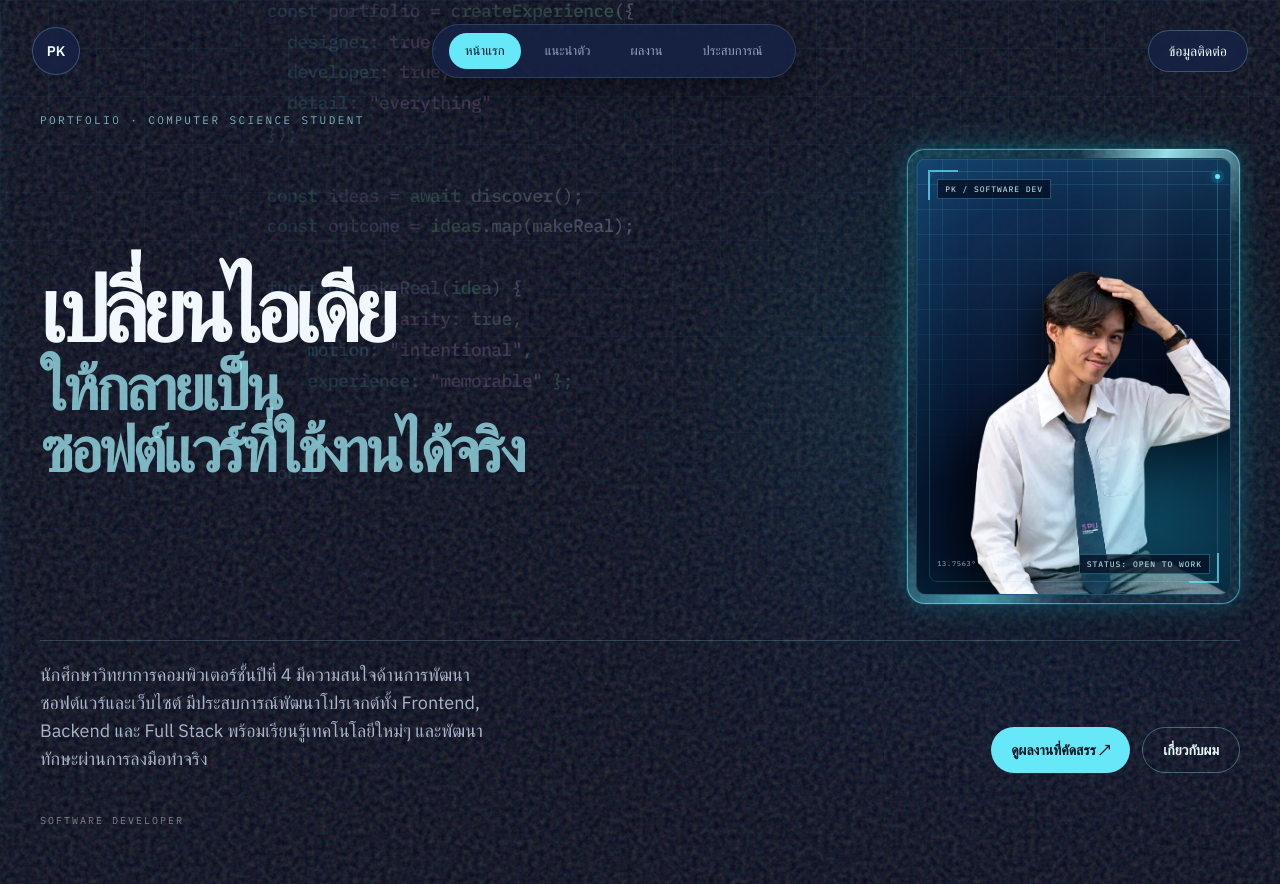
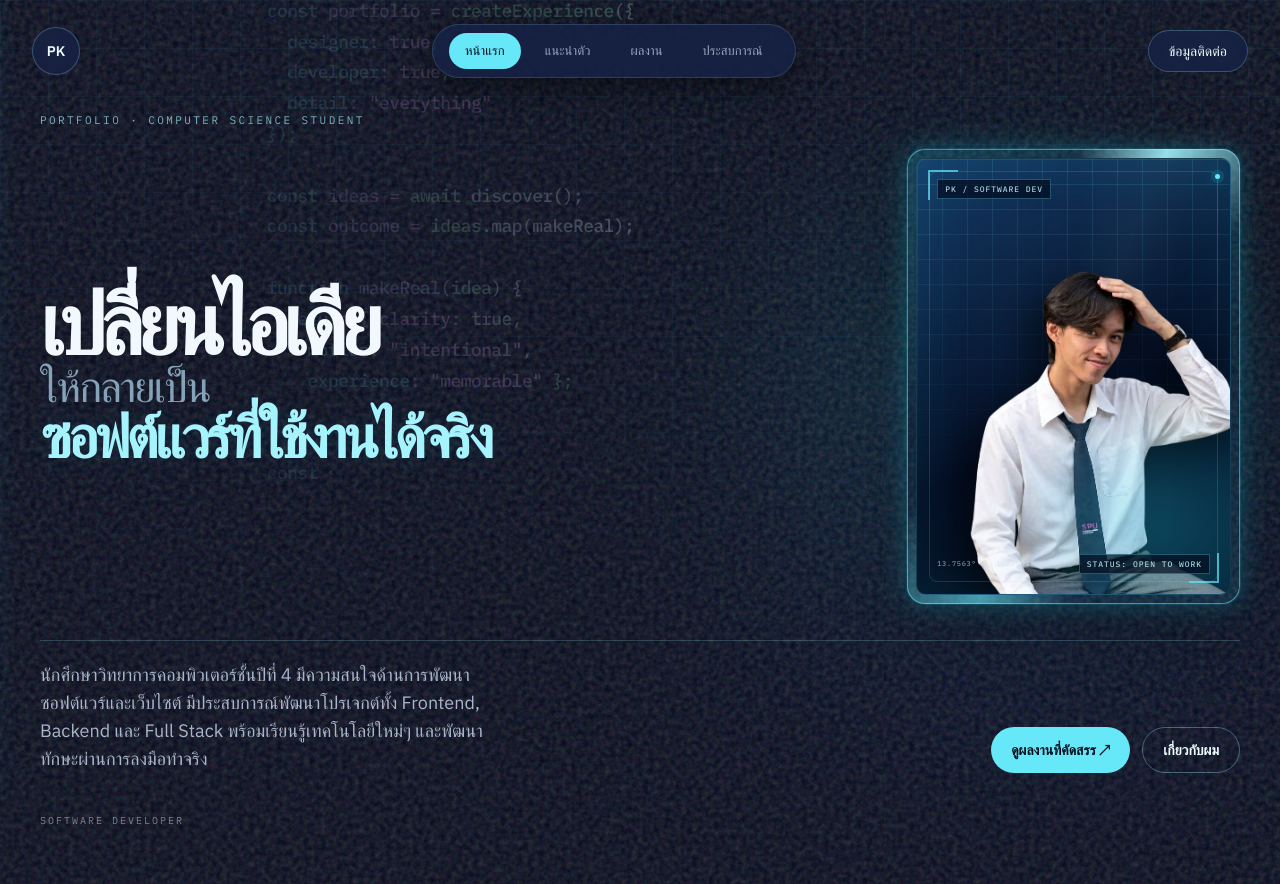
Before and after one commit to puttitepPK/Portfolio-Website, a React (Vite) app: page / in a window 1280 px wide. Built offline with nearby package versions, Linux system fonts and the light colour scheme.

Commit message:
Update Commit

```diff
--- a/src/components/About.jsx
+++ b/src/components/About.jsx
@@ -1,4 +1,4 @@
-import { education1, education2, languages } from "../data";
+import { education1, education2, languages, profile } from "../data";
 import Skills from "./Skills";
 
 export default function About() {
@@ -15,6 +15,9 @@ export default function About() {
       <article className="about-profile-card">
         <div className="about-profile-card__copy">
           <p className="about-profile-card__label">PROFILE / 2026</p>
+          <h3 className="about-profile-card__name">
+            {profile.nameTh.split(" ")[0]} <em>{profile.nameTh.split(" ").slice(1).join(" ")}</em>
+          </h3>
           <div className="about-profile-card__text">
             <p>
               นักศึกษาวิทยาการคอมพิวเตอร์ชั้นปีที่ 4
--- a/src/components/Hero.jsx
+++ b/src/components/Hero.jsx
@@ -53,7 +53,11 @@ export default function Hero({ navigate }) {
       <div className="hero-content relative z-10 mx-auto flex w-full max-w-[1480px] flex-col justify-end">
         <p className="mb-5 font-mono text-[11px] uppercase tracking-[.22em] text-cyan-200/70">Portfolio · COMPUTER SCIENCE STUDENT</p>
         <div className="hero-title-layout">
-          <h1 className="hero-title"><span className="hero-title__primary">เปลี่ยนไอเดีย</span><span className="hero-title__accent">ให้กลายเป็น<br />ซอฟต์แวร์ที่ใช้งานได้จริง</span></h1>
+          <h1 className="hero-title">
+            <span className="hero-title__primary">เปลี่ยนไอเดีย</span>
+            <span className="hero-title__connector">ให้กลายเป็น</span>
+            <span className="hero-title__accent">ซอฟต์แวร์ที่ใช้งานได้จริง</span>
+          </h1>
           <div className="hero-portrait-frame">
             <div className="hero-portrait" aria-hidden="true">
               <div className="hero-portrait__grid" />
--- a/src/index.css
+++ b/src/index.css
@@ -194,20 +194,28 @@
   gap: clamp(1.5rem, 3vw, 4rem);
 }
 .hero-title-layout h1 {
-  max-width: 850px;
+  max-width: 900px;
   margin: 0;
-  font: 600 clamp(3.5rem, 7vw, 7.5rem)/.88 "Space Grotesk", sans-serif;
+  font: 600 clamp(3.5rem, 6.7vw, 7.3rem)/.9 "Space Grotesk", sans-serif;
   letter-spacing: -.075em;
 }
 .hero-title span { display: block; }
 .hero-title__primary { color: #f1f9ff; }
+.hero-title__connector {
+  margin-top: .13em;
+  color: rgba(186,230,253,.67);
+  font-size: .5em;
+  font-weight: 500;
+  letter-spacing: -.045em;
+}
 .hero-title__accent {
-  margin-top: .12em;
-  color: rgba(165,243,252,.72);
-  font-size: .7em;
-  line-height: .98;
-  letter-spacing: -.06em;
+  margin-top: .03em;
+  color: #a5f3fc;
+  font-size: .69em;
+  line-height: .96;
+  letter-spacing: -.065em;
   text-wrap: balance;
+  text-shadow: 0 0 28px rgba(34,211,238,.12);
 }
 
 @media (min-width: 1200px) {
@@ -226,7 +234,9 @@
     gap: 1.5rem;
   }
   .hero-title-layout h1 { font-size: clamp(3.1rem, 15vw, 5.3rem); }
-  .hero-title__accent { font-size: .74em; }
+  .hero-title-layout h1 { max-width: 100%; line-height: .91; }
+  .hero-title__connector { margin-top: .18em; font-size: .54em; }
+  .hero-title__accent { margin-top: .06em; font-size: .7em; }
   .hero-portrait {
     opacity: .9;
   }
@@ -591,6 +601,21 @@
 .contact-terminal__lead > span { display: flex; align-items: center; gap: 9px; color: #a5f3fc; font: 500 10px/1 "IBM Plex Mono", monospace; letter-spacing: .13em; white-space: nowrap; }
 .contact-terminal__lead i { width: 8px; height: 8px; border-radius: 50%; background: #67e8f9; box-shadow: 0 0 14px #22d3ee; animation: contact-pulse 1.8s ease-in-out infinite; }
 @keyframes contact-pulse { 50% { opacity: .35; transform: scale(.6); } }
+.contact-terminal__resume { position: relative; display: flex; align-items: center; justify-content: space-between; gap: 32px; overflow: hidden; max-width: 1000px; margin: 0 0 54px auto; border: 1px solid rgba(103,232,249,.32); padding: clamp(22px,3vw,34px) clamp(22px,4vw,44px); background: linear-gradient(105deg, rgba(10,38,72,.86), rgba(4,14,35,.82)); box-shadow: inset 0 0 42px rgba(34,211,238,.05), 0 18px 45px rgba(0,0,0,.18); }
+.contact-terminal__resume::before { position: absolute; inset: 0; content: ""; background-image: linear-gradient(rgba(103,232,249,.06) 1px, transparent 1px), linear-gradient(90deg, rgba(103,232,249,.06) 1px, transparent 1px); background-size: 30px 30px; mask-image: linear-gradient(90deg, black, transparent 75%); pointer-events: none; }
+.contact-terminal__resume::after { position: absolute; top: 0; left: 0; width: 115px; height: 2px; content: ""; background: linear-gradient(90deg, #67e8f9, transparent); box-shadow: 0 0 16px #22d3ee; }
+.contact-terminal__resume-copy { position: relative; z-index: 1; max-width: 570px; }.contact-terminal__resume-label { color: #67e8f9; font: 500 10px/1 "IBM Plex Mono", monospace; letter-spacing: .14em; }
+.contact-terminal__resume h3 { margin: 12px 0 8px; color: #effaff; font: 500 clamp(1.35rem,2vw,1.8rem)/1.15 "Space Grotesk", sans-serif; letter-spacing: -.035em; }.contact-terminal__resume p { margin: 0; color: rgba(219,234,254,.68); font-size: 14px; line-height: 1.7; }
+.contact-terminal__resume-button { position: relative; z-index: 1; display: flex; align-items: center; justify-content: space-between; width: 190px; flex: 0 0 auto; gap: 17px; border: 1px solid rgba(103,232,249,.65); padding: 14px 15px 14px 18px; color: #dffcff; background: rgba(3,14,34,.68); font: 500 9px/1.35 "IBM Plex Mono", monospace; letter-spacing: .13em; text-decoration: none; transition: color .25s ease, background .25s ease, box-shadow .25s ease, transform .25s ease; }.contact-terminal__resume-button b { color: #67e8f9; font-size: 13px; font-weight: 500; letter-spacing: .1em; }
+.contact-terminal__resume-button i { display: grid; width: 31px; height: 31px; place-items: center; border: 1px solid rgba(103,232,249,.4); color: #67e8f9; font: 300 21px/1 sans-serif; font-style: normal; transition: transform .25s ease; }.contact-terminal__resume-button:hover { color: #04101f; background: #67e8f9; box-shadow: 0 0 28px rgba(34,211,238,.35); transform: translateY(-3px); }.contact-terminal__resume-button:hover b, .contact-terminal__resume-button:hover i { color: #04101f; }.contact-terminal__resume-button:hover i { border-color: rgba(4,16,31,.32); transform: translateY(3px); }
+/* Resume keeps the terminal language, but the call to action stays deliberately simple. */
+.contact-terminal__resume { align-items: stretch; gap: clamp(26px,4vw,58px); padding: clamp(23px,2.8vw,32px) clamp(23px,3.6vw,39px); background: rgba(7,22,46,.84); box-shadow: inset 0 0 0 1px rgba(255,255,255,.025), 0 18px 45px rgba(0,0,0,.16); }
+.contact-terminal__resume::before { background-size: 38px 38px; opacity: .55; }.contact-terminal__resume::after { width: 70px; height: 1px; }
+.contact-terminal__resume-copy { display: flex; flex: 1 1 auto; flex-direction: column; justify-content: center; }.contact-terminal__resume-label { color: rgba(165,243,252,.68); font-size: 9px; letter-spacing: .16em; }
+.contact-terminal__resume h3 { max-width: 570px; margin: 10px 0 0; color: #effaff; font: 500 clamp(1.22rem,1.8vw,1.6rem)/1.38 "IBM Plex Sans Thai", "Noto Sans Thai", "Space Grotesk", sans-serif; letter-spacing: -.025em; }
+.contact-terminal__resume-button { align-self: center; width: 230px; min-height: 58px; gap: 16px; border: 0; padding: 0 17px; color: #061425; background: #67e8f9; box-shadow: none; font-family: "Space Grotesk", sans-serif; letter-spacing: -.01em; }.contact-terminal__resume-button::before, .contact-terminal__resume-button::after { position: absolute; width: 10px; height: 10px; content: ""; transition: border-color .2s ease, transform .25s ease; }.contact-terminal__resume-button::before { top: 5px; left: 5px; border-top: 1px solid rgba(3,19,38,.8); border-left: 1px solid rgba(3,19,38,.8); }.contact-terminal__resume-button::after { right: 5px; bottom: 5px; border-right: 1px solid rgba(3,19,38,.8); border-bottom: 1px solid rgba(3,19,38,.8); }
+.contact-terminal__resume-button-label { position: relative; z-index: 1; font-size: 13px; font-weight: 500; white-space: nowrap; }.contact-terminal__resume-button-file { position: relative; z-index: 1; margin-left: auto; padding-left: 13px; border-left: 1px solid rgba(3,19,38,.28); font: 500 9px/1 "IBM Plex Mono", monospace; letter-spacing: .1em; white-space: nowrap; }
+.contact-terminal__resume-button:hover { color: #e8fbff; background: #0b1728; box-shadow: 0 0 0 1px rgba(103,232,249,.68), 0 10px 25px rgba(0,0,0,.22); transform: translateY(-2px); }.contact-terminal__resume-button:hover::before { border-color: #67e8f9; transform: translate(-2px,-2px); }.contact-terminal__resume-button:hover::after { border-color: #67e8f9; transform: translate(2px,2px); }
 .contact-terminal__links { border-top: 1px solid rgba(103,232,249,.25); }
 .contact-terminal__links a { display: grid; grid-template-columns: 150px 1fr auto; align-items: center; gap: 20px; border-bottom: 1px solid rgba(103,232,249,.2); padding: 19px 10px; color: #effaff; text-decoration: none; transition: background .25s ease, padding .3s ease; }
 .contact-terminal__links a:hover { padding-right: 18px; padding-left: 18px; background: rgba(34,211,238,.1); }
@@ -618,6 +643,9 @@
   .experience-stage__screen { aspect-ratio: 4/3; }
   .contact-terminal { padding: 7rem 16px 25px; }
   .contact-terminal__lead { align-items: start; flex-direction: column; margin: 30px 0 40px; }
+  .contact-terminal__resume { align-items: flex-start; flex-direction: column; gap: 22px; margin-bottom: 40px; }
+  .contact-terminal__resume h3 { max-width: 430px; font-size: 1.15rem; }
+  .contact-terminal__resume-button { align-self: stretch; width: 100%; }
   .contact-terminal__links a { grid-template-columns: 1fr auto; gap: 7px 15px; padding: 16px 4px; }
   .contact-terminal__links span { grid-column: 1 / -1; }
   .contact-terminal footer { flex-direction: column; margin-top: 40px; }
@@ -669,6 +697,25 @@
 .about-profile-card::before { position: absolute; inset: 0; content: ""; background-image: linear-gradient(rgba(var(--about-accent),.06) 1px,transparent 1px),linear-gradient(90deg,rgba(var(--about-accent),.06) 1px,transparent 1px); background-size: 44px 44px; mask-image: linear-gradient(135deg,black,transparent 68%); pointer-events: none; }
 .about-profile-card__copy { position: relative; z-index: 1; display: flex; flex-direction: column; justify-content: space-between; gap: 40px; padding: clamp(28px,4.3vw,65px); }
 .about-profile-card__label, .about-data-card__label { margin: 0; color: #67e8f9; font: 500 10px/1 "IBM Plex Mono", monospace; letter-spacing: .15em; }
+.about-profile-card__name {
+  position: relative;
+  margin: -13px 0 0;
+  padding-bottom: 19px;
+  color: #f1f9ff;
+  font: 600 clamp(2.25rem,4vw,4.5rem)/.92 "Space Grotesk", sans-serif;
+  letter-spacing: -.07em;
+}
+.about-profile-card__name::after {
+  position: absolute;
+  bottom: 0;
+  left: 0;
+  width: min(160px, 35%);
+  height: 2px;
+  content: "";
+  background: linear-gradient(90deg, #67e8f9, transparent);
+  box-shadow: 0 0 14px rgba(34,211,238,.38);
+}
+.about-profile-card__name em { color: #67e8f9; font-style: normal; }
 .about-profile-card__text { display: grid; gap: 22px; color: rgba(219,234,254,.78); font-size: clamp(1rem,1.35vw,1.15rem); line-height: 1.85; }
 .about-profile-card__text p { margin: 0; }
 .about-profile-card__status { display: flex; flex-wrap: wrap; gap: 12px 25px; border-top: 1px solid rgba(var(--about-accent),.22); padding-top: 18px; color: rgba(165,243,252,.7); font: 500 10px/1.4 "IBM Plex Mono", monospace; letter-spacing: .1em; }
```
Also changed, not shown: src/components/Contact.jsx (+28 -9 lines), 1 other file (tests, documents, lock files or other folders).
